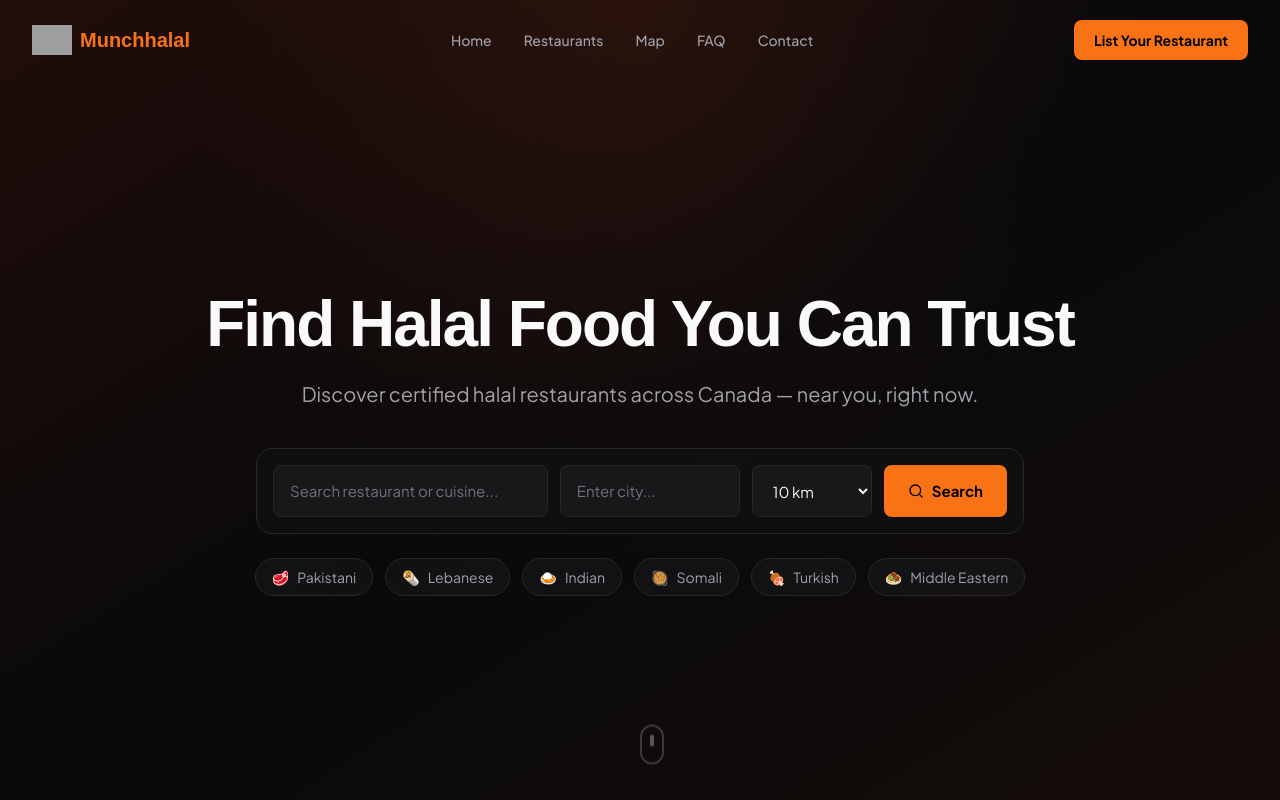
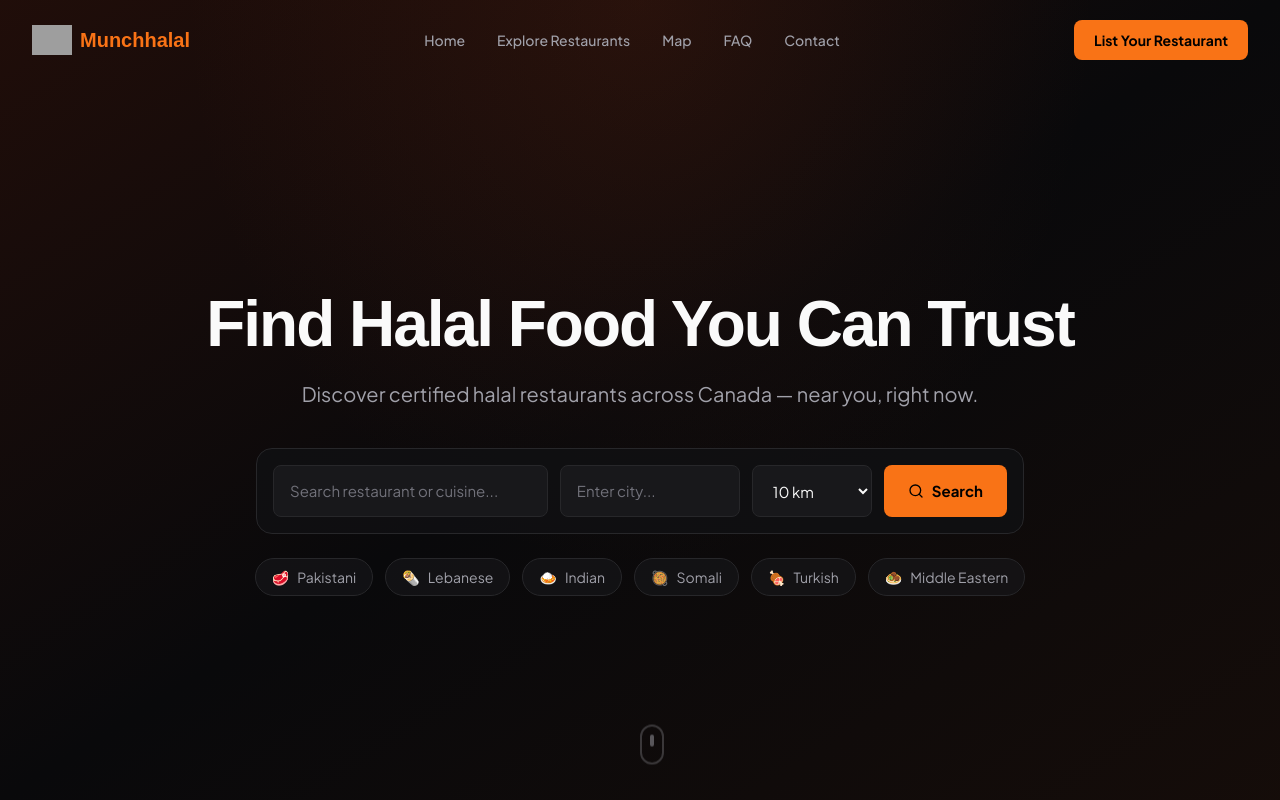
Before and after one commit to tdusman/munchhalal-website, a Next.js app: page / in a window 1280 px wide. Shown: the top 800 px of the page. Built offline with nearby package versions, Linux system fonts and the light colour scheme; grey boxes are pictures that could not be loaded; a web font is replaced by a local one.

Commit message:
navbar heading update

```diff
--- a/components/layout/Navbar.tsx
+++ b/components/layout/Navbar.tsx
@@ -8,7 +8,7 @@
 
 const navLinks = [
   { href: "/", label: "Home" },
-  { href: "/restaurants", label: "Restaurants" },
+  { href: "/restaurants", label: "Explore Restaurants" },
   { href: "/map", label: "Map" },
   { href: "/faq", label: "FAQ" },
   { href: "/contact", label: "Contact" },
```
